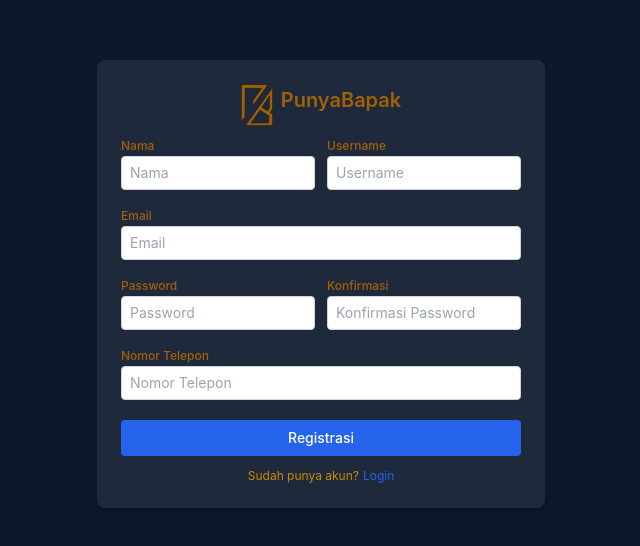
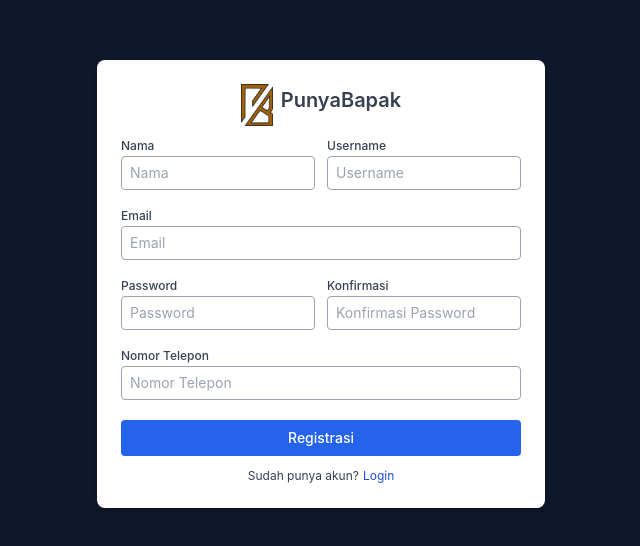
Before and after one commit to KyzutoGH/3D-Models-Shop, a Next.js app: page /register in a window 1280 px wide. Shown: the part 116-662 px from the top of the page, without its empty margins (319-959 px from the left). Built offline with nearby package versions, Linux system fonts and the light colour scheme; no server answers.

Commit message:
Edit warna login & register

```diff
--- a/components/components.js
+++ b/components/components.js
@@ -30,15 +30,6 @@ const Navbar = ({ children }) => {
           </div>
         </Link>
         <div className="flex items-center text-lg">
-          <Link href="/" className="mx-2 hover:text-gray-300">
-            Home
-          </Link>
-          <Link href="/shop" className="mx-2 hover:text-gray-300">
-            Shop
-          </Link>
-          <Link href="/cart" className="mx-2 hover:text-gray-300">
-            Cart
-          </Link>
           <button
           className="p-1 box-content h-auto w-auto mx-2 border-1 rounded-lg bg-orange-300 text-black hover:bg-orange-400 active:bg-orange-500 focus:outline-none focus:ring focus:ring-orange-300">
             <Link href="login">Login</Link>
--- a/pages/login.js
+++ b/pages/login.js
@@ -118,12 +118,12 @@ const LoginPage = () => {
 
   return (
     <div className="min-h-screen flex items-center justify-center bg-slate-900 p-4">
-      <div className="bg-slate-800 p-6 rounded-lg shadow-md w-full max-w-sm">
+      <div className="bg-white p-6 rounded-lg shadow-md w-full max-w-sm">
         <div className="flex items-center justify-center mb-4">
           <div className="w-8 h-8">
             <Image src="/IconShopBlk.png" width={580} height={430} alt="Logo" />
           </div>
-          <h1 className="text-xl text-yellow-700 ml-2 font-semibold">PunyaBapak</h1>
+          <h1 className="text-xl text-gray-700 ml-2 font-semibold">PunyaBapak</h1>
         </div>
 
         {error && (
@@ -134,7 +134,7 @@ const LoginPage = () => {
 
         <form onSubmit={handleLogin} className="space-y-3">
           <div>
-            <label className="text-xs font-medium text-yellow-700">Email atau Username</label>
+            <label className="text-xs font-medium text-gray-700">Email atau Username</label>
             <input
               type="text"
               id="emailOrUsername"
@@ -148,7 +148,7 @@ const LoginPage = () => {
           </div>
 
           <div>
-            <label className="text-xs font-medium text-yellow-700">Password</label>
+            <label className="text-xs font-medium text-gray-700">Password</label>
             <input
               type="password"
               id="password"
@@ -164,7 +164,7 @@ const LoginPage = () => {
 <div className="flex flex-col gap-3 pt-2">
             <button
               type="submit"
-              className="w-full bg-yellow-500 text-slate-900 py-2.5 rounded-md hover:bg-yellow-400 transition-colors text-sm font-semibold shadow-sm disabled:opacity-50 disabled:cursor-not-allowed"
+              className="w-full bg-blue-600 text-gray-300 py-2.5 rounded-md hover:bg-blue-700 transition-colors text-sm font-semibold shadow-sm disabled:opacity-50 disabled:cursor-not-allowed"
               disabled={loading}
             >
               {loading ? (
@@ -183,7 +183,7 @@ const LoginPage = () => {
             <Link href="/register" className="block">
               <button
                 type="button"
-                className="w-full bg-transparent border-2 border-yellow-500 text-yellow-500 py-2 rounded-md hover:bg-yellow-500 hover:text-slate-900 transition-all text-sm font-semibold disabled:opacity-50"
+                className="w-full bg-blue-600 border-2 border-blue-600 text-gray-300 py-2 rounded-md hover:bg-blue-700 hover:text-slate-300 transition-all text-sm font-semibold disabled:opacity-50"
                 disabled={loading}
               >
                 Register
@@ -194,16 +194,16 @@ const LoginPage = () => {
 
         <div className="relative my-4">
           <div className="absolute inset-0 flex items-center">
-            <div className="w-full border-t border-orange-300"></div>
+            <div className="w-full border-t border-slate-800"></div>
           </div>
           <div className="relative flex justify-center text-xs">
-            <span className="px-2 bg-orange-300 text-black">Atau</span>
+            <span className="px-2 bg-slate-800 text-white">Atau</span>
           </div>
         </div>
 
         <button
           onClick={handleGoogleLogin}
-          className="w-full flex items-center justify-center gap-2 bg-white text-sm border border-gray-300 text-gray-700 py-2 rounded hover:bg-gray-50 transition-colors disabled:opacity-50"
+          className="w-full flex items-center justify-center gap-2 bg-white text-sm border border-gray-300 text-gray-700 py-2 rounded hover:bg-gray-300 transition-colors disabled:opacity-50"
           disabled={loading}
         >
           <Image src="/google.png" width={16} height={16} alt="Google Icon" />
--- a/pages/register.js
+++ b/pages/register.js
@@ -84,36 +84,36 @@ const RegisterPage = () => {
 
   return (
     <div className="min-h-screen flex items-center justify-center bg-slate-900 p-4">
-      <div className="bg-slate-800 p-6 rounded-lg shadow-md w-full max-w-md">
+      <div className="bg-white p-6 rounded-lg shadow-md w-full max-w-md">
         <div className="flex items-center justify-center mb-4">
           <div className="w-8 h-8">
             <Image src="/IconShopBlk.png" width={580} height={430} alt="Logo" />
           </div>
-          <h1 className="text-xl text-yellow-700 ml-2 font-semibold">PunyaBapak</h1>
+          <h1 className="text-xl text-gray-700 ml-2 font-semibold">PunyaBapak</h1>
         </div>
 
         <form onSubmit={handleRegister} className="grid grid-cols-2 gap-3">
           <div className="col-span-2 md:col-span-1">
-            <label className="text-xs font-medium text-yellow-700">Nama</label>
+            <label className="text-xs font-medium text-gray-700">Nama</label>
             <input
               type="text"
               id="name"
               value={formData.name}
               onChange={handleChange}
-              className="w-full px-2 py-1.5 text-sm border border-gray-300 rounded"
+              className="w-full px-2 py-1.5 text-sm border border-gray-400 rounded"
               placeholder="Nama"
               required
             />
           </div>
 
           <div className="col-span-2 md:col-span-1">
-            <label className="text-xs font-medium text-yellow-700">Username</label>
+            <label className="text-xs font-medium text-gray-700">Username</label>
             <input
               type="text"
               id="userName"
               value={formData.userName}
               onChange={handleChange}
-              className="w-full px-2 py-1.5 text-sm border border-gray-300 rounded"
+              className="w-full px-2 py-1.5 text-sm border border-gray-400 rounded"
               placeholder="Username"
               required
             />
@@ -121,13 +121,13 @@ const RegisterPage = () => {
           </div>
 
           <div className="col-span-2">
-            <label className="text-xs font-medium text-yellow-700">Email</label>
+            <label className="text-xs font-medium text-gray-700">Email</label>
             <input
               type="email"
               id="email"
               value={formData.email}
               onChange={handleChange}
-              className="w-full px-2 py-1.5 text-sm border border-gray-300 rounded"
+              className="w-full px-2 py-1.5 text-sm border border-gray-400 rounded"
               placeholder="Email"
               required
               disabled={showGoogleButton}
@@ -135,13 +135,13 @@ const RegisterPage = () => {
           </div>
 
           <div className="col-span-2 md:col-span-1">
-            <label className="text-xs font-medium text-yellow-700">Password</label>
+            <label className="text-xs font-medium text-gray-700">Password</label>
             <input
               type="password"
               id="password"
               value={formData.password}
               onChange={handleChange}
-              className="w-full px-2 py-1.5 text-sm border border-gray-300 rounded"
+              className="w-full px-2 py-1.5 text-sm border border-gray-400 rounded"
               placeholder="Password"
               required
               minLength={6}
@@ -149,13 +149,13 @@ const RegisterPage = () => {
           </div>
 
           <div className="col-span-2 md:col-span-1">
-            <label className="text-xs font-medium text-yellow-700">Konfirmasi</label>
+            <label className="text-xs font-medium text-gray-700">Konfirmasi</label>
             <input
               type="password"
               id="confirmPassword"
               value={formData.confirmPassword}
               onChange={handleChange}
-              className="w-full px-2 py-1.5 text-sm border border-gray-300 rounded"
+              className="w-full px-2 py-1.5 text-sm border border-gray-400 rounded"
               placeholder="Konfirmasi Password"
               required
               minLength={6}
@@ -163,13 +163,13 @@ const RegisterPage = () => {
           </div>
 
           <div className="col-span-2">
-            <label className="text-xs font-medium text-yellow-700">Nomor Telepon</label>
+            <label className="text-xs font-medium text-gray-700">Nomor Telepon</label>
             <input
               type="text"
               id="nomorTelepon"
               value={formData.nomorTelepon}
               onChange={handleChange}
-              className="w-full px-2 py-1.5 text-sm border border-gray-300 rounded"
+              className="w-full px-2 py-1.5 text-sm border border-gray-400 rounded"
               placeholder="Nomor Telepon"
               required
             />
@@ -184,9 +184,9 @@ const RegisterPage = () => {
             </button>
           </div>
 
-          <div className="col-span-2 text-center text-xs text-yellow-600">
+          <div className="col-span-2 text-center text-xs text-gray-700">
             Sudah punya akun?
-            <Link href="/login" className="ml-1 text-blue-600 hover:underline">
+            <Link href="/login" className="ml-1 text-blue-700 hover:underline">
               Login
             </Link>
           </div>
```
